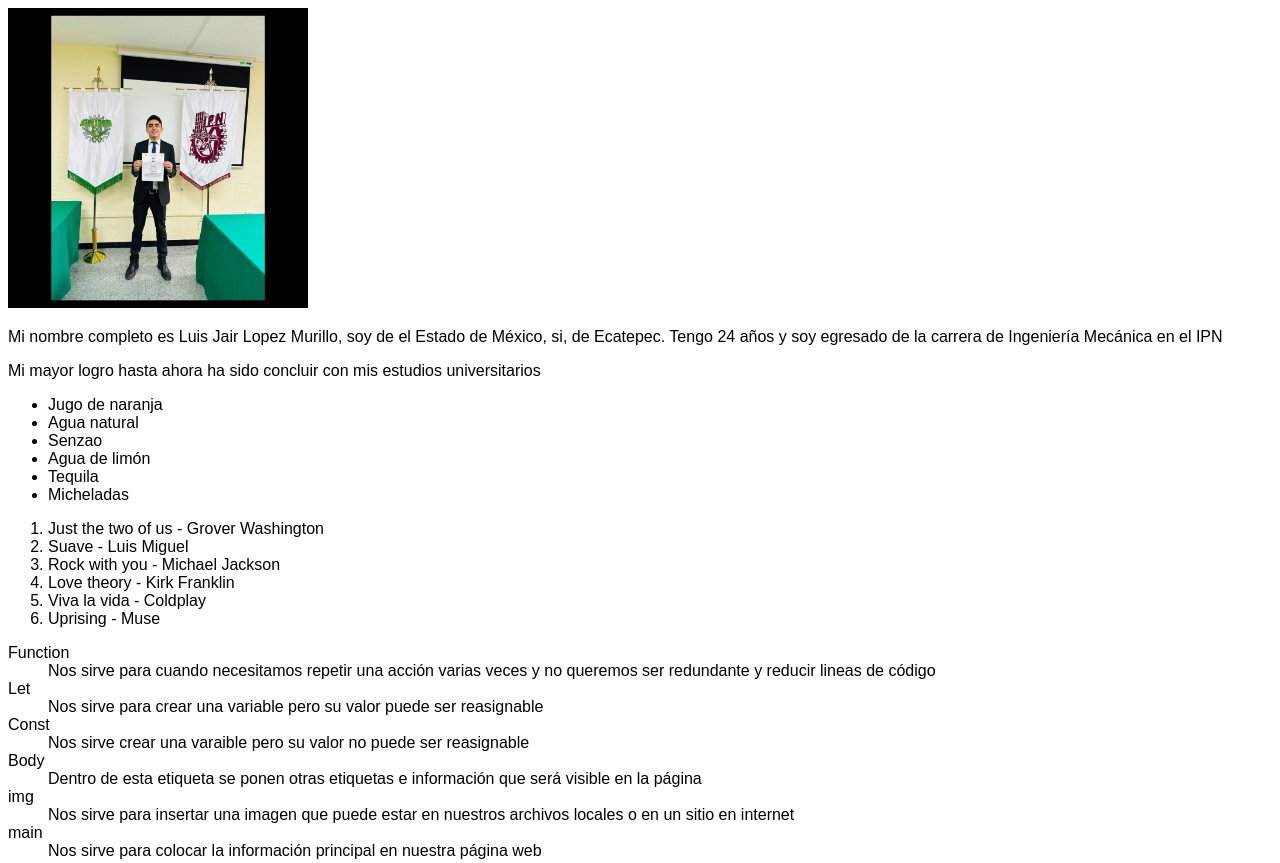
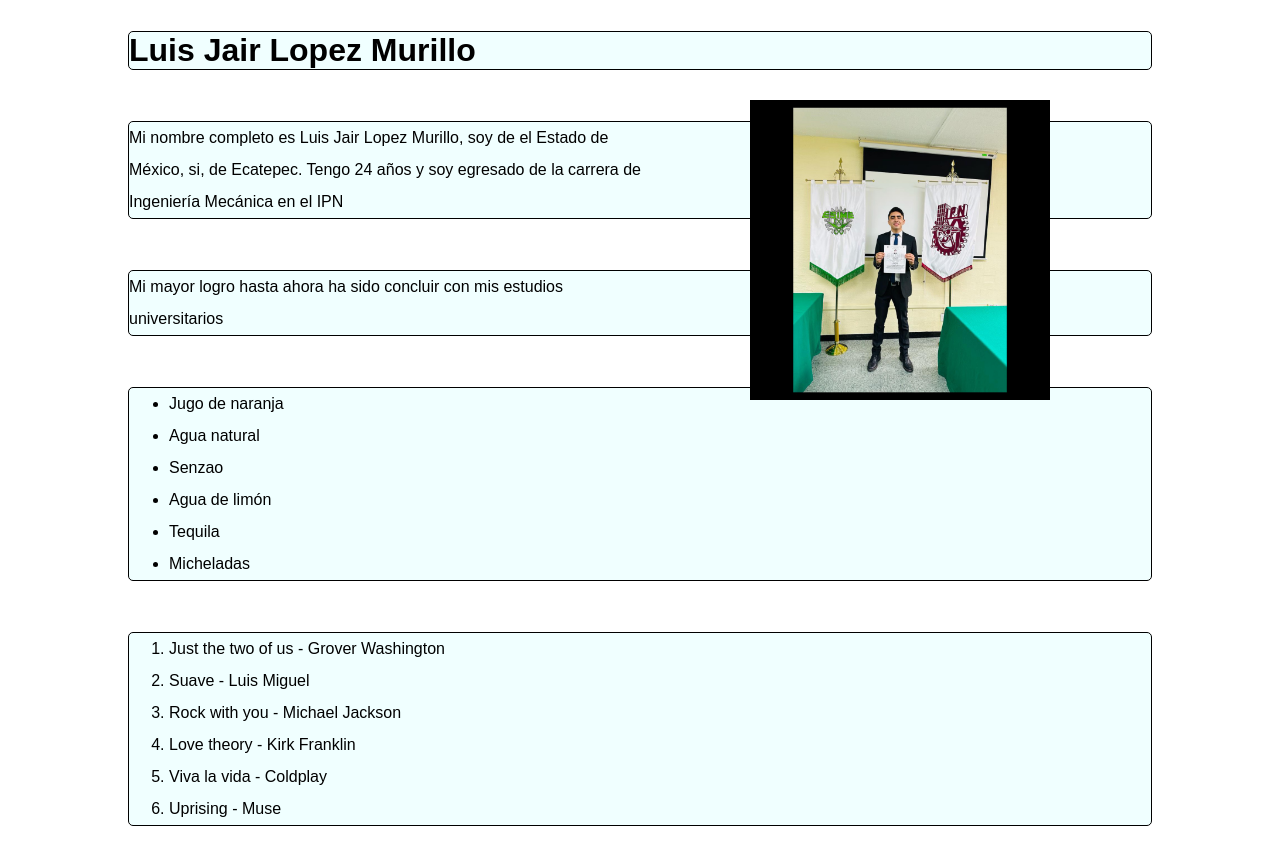
Before and after one commit to jairLM/generationHomeworks, a plain HTML site: page HTML,CSS/Jair.html in a window 1280 px wide. Shown: the top 863 px of the page. Drawn offline with Linux system fonts and the light colour scheme.

Commit message:
add: selectores y archivo css del mismo

```diff
--- a/HTML,CSS/Jair.html
+++ b/HTML,CSS/Jair.html
@@ -7,14 +7,15 @@
     <title>Document</title>
 </head>
 <body>
+    <h1 class="titulo">Luis Jair Lopez Murillo</h1>
     <img src="./assets/img/miFoto.JPG" alt="Foto de Jair" width="300px">
-    <section class="biografia">
+    <section class="biografia contenedor">
         <p>Mi nombre completo es Luis Jair Lopez Murillo, soy de el Estado de México, si, de Ecatepec. Tengo 24 años y soy egresado de la carrera de Ingeniería Mecánica en el IPN</p>
     </section>
-    <section class="logro">
+    <section class="logro contenedor">
         <p>Mi mayor logro hasta ahora ha sido concluir con mis estudios universitarios</p>
     </section>
-    <section class="bebidas-fav">
+    <section class="bebidas-fav contenedor">
         <ul>
             <li>Jugo de naranja</li>
             <li>Agua natural</li>
@@ -24,7 +25,7 @@
             <li>Micheladas</li>
         </ul>
     </section>
-    <section class="canciones-fav">
+    <section class="canciones-fav contenedor">
         <ol>
             <li>Just the two of us - Grover Washington</li>
             <li>Suave - Luis Miguel</li>
@@ -34,7 +35,7 @@
             <li>Uprising - Muse</li>
         </ol>
     </section>
-    <section class="descripciones">
+    <section class="descripciones contenedor">
         <dl>
             <dt>Function</dt>
             <dd>Nos sirve para cuando necesitamos repetir una acción varias veces y no queremos ser redundante y reducir lineas de código</dd>
@@ -50,7 +51,7 @@
             <dd>Nos sirve para colocar la información principal en nuestra página web</dd>
         </dl>
     </section>
-    <section class="lista-anidada">
+    <section class="lista-anidada contenedor">
         <ol>
             <li>Leguminosas
                 <ul>
--- /dev/null
+++ b/HTML,CSS/assets/styles/ejercicioSelectores.css
@@ -0,0 +1,28 @@
+body{
+    font-size: 16px;
+    font-family: Arial, Helvetica, sans-serif;
+}
+
+p{
+    color: #555;
+}
+
+#primero p{
+    color: #369;
+}
+a{
+    color: #c30;
+}
+
+#primero em{
+    color: #0000BB;
+    background-color: #FFFFCC;
+}
+
+.normal span{
+    font-weight: bold;
+}
+.especial{
+    color: #FFFF00;
+  background: #000000;
+}
--- a/HTML,CSS/assets/styles/main.css
+++ b/HTML,CSS/assets/styles/main.css
@@ -1,3 +1,39 @@
+*{
+    margin: 0;
+
+}
+
 body{
-    font-family: Arial, Helvetica, sans-serif
+    font-family: Arial, Helvetica, sans-serif;
+    margin: 0 10%;
 }
+
+img{
+    margin: 0 10%;
+    display: inline-flex;
+    float: right;
+}
+
+.contenedor{
+    margin: 5% 0;
+    letter-spacing: 2%;
+    line-height: 2em;
+    border: 1px black solid;
+    background-color: azure;
+    border-radius: 5px;
+    -webkit-border-radius: 5px;
+    -moz-border-radius: 5px;
+    -ms-border-radius: 5px;
+    -o-border-radius: 5px;
+}
+
+.titulo{
+    margin: 3% 0;
+    border: 1px black solid;
+    background-color: azure;
+    border-radius: 5px;
+    -webkit-border-radius: 5px;
+    -moz-border-radius: 5px;
+    -ms-border-radius: 5px;
+    -o-border-radius: 5px;
+}
```
Also changed, not shown: HTML,CSS/Selectores.html (added, +62 -0 lines).
